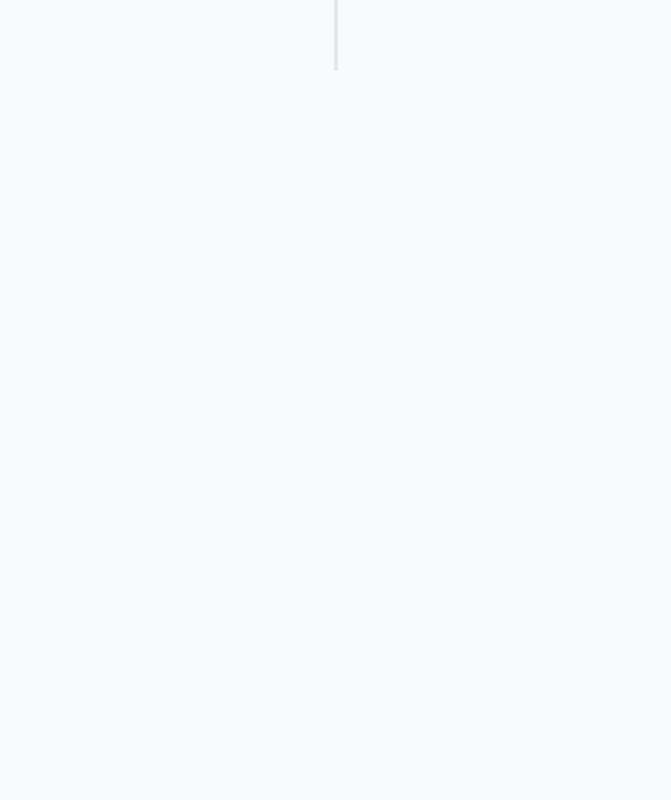
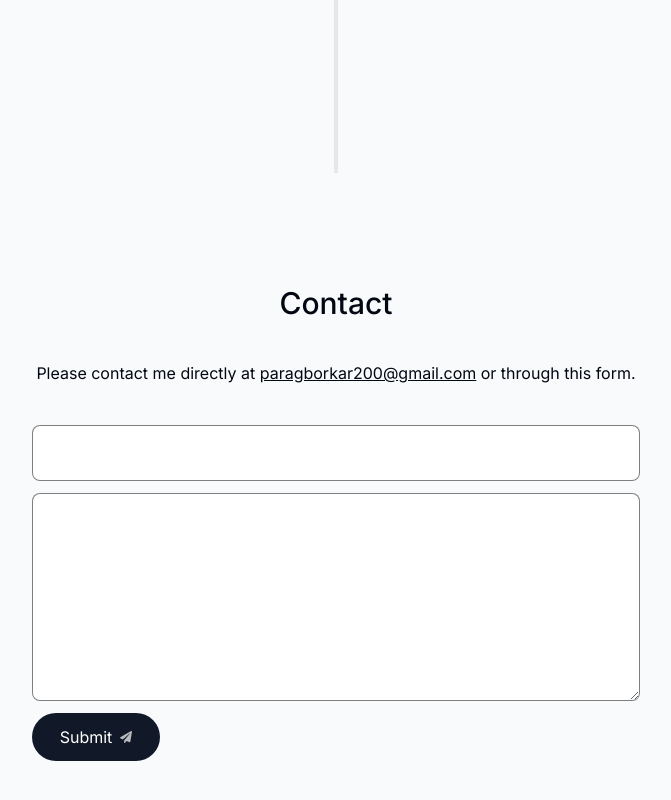
Before and after one commit to paragborkar/portfolio, a Next.js app: page / in a window 1280 px wide. Shown: the part 2459-3259 px from the top of the page, without its empty margins (304-975 px from the left). Built offline with nearby package versions, Linux system fonts and the light colour scheme.

Commit message:
Contact Page Created

```diff
--- a/app/page.tsx
+++ b/app/page.tsx
@@ -1,4 +1,5 @@
 import About from "@/components/about";
+import Contact from "@/components/contact";
 import Experience from "@/components/experience";
 import Intro from "@/components/intro";
 import Projects from "@/components/project";
@@ -13,6 +14,7 @@ export default function Home() {
         <Projects/>
         <Skills/>
         <Experience/>
+        <Contact/>
     </main>
   )
 }
--- /dev/null
+++ b/components/contact.tsx
@@ -0,0 +1,24 @@
+import React from 'react'
+import { FaPaperPlane } from 'react-icons/fa';
+
+const Contact = () => {
+  return (
+    <section id='contact'
+    className='w-[min(100%,38rem)] max-w-[53rem] scroll-mt-28 text-center sm:mb-15'
+    >
+        <h2  className='text-3xl font-medium capitalize text-center mb-[5vh]'>Contact</h2>
+        <p>Please contact me directly at <a className='underline' href='mailto:paragborkar200@gmail.com' >paragborkar200@gmail.com</a> or through this form.</p>
+        <form className='mt-10 flex flex-col ' action="mailto:paragborkar200@gmail.com" >
+          <input type='email' className='h-14 rounded-lg border border-black/50  ' name='Email' />
+          <textarea className='h-52 my-3 rounded-lg border border-black/50 p-4 ' name='Message' />
+          <button type='submit' className='h-[3rem] w-[8rem] bg-gray-900 text-white
+           rounded-full outline-none transition-all flex items-center justify-center gap-2
+            hover:translate-x-1 hover:-translate-y-1
+            ' >Submit
+            <FaPaperPlane className="text-xs opacity-70 transition-all " /> </button>
+        </form>
+    </section>
+  )
+}
+
+export default Contact;
--- a/components/experience.tsx
+++ b/components/experience.tsx
@@ -9,7 +9,7 @@ import {
 
 const Experience = () => {
   return (
-    <section id='experience' >
+    <section id='experience' className='mb-28 max-w-[53rem] scroll-mt-28 text-center sm:mb-15' >
          <h2  className='text-3xl font-medium capitalize text-center mb-[5vh]'>Experience</h2>
          <VerticalTimeline lineColor='' >
                 {
--- a/components/skills.tsx
+++ b/components/skills.tsx
@@ -17,13 +17,13 @@ const Skills = () => {
     }
 
   return (
-    <motion.section className='mb-28 max-w-[53rem] scroll-mt-28 text-center sm:mb-15 '
+    <motion.section className='mb-28 max-w-[53rem] scroll-mt-28 text-center sm:mb-15'
     initial={{opacity:0,y:100}}
     animate={{opacity:1 , y:0}}
     transition={{
         delay: 0.9,
       }}
-      id=''
+      id='skills'
     >
         <h2  className='text-3xl font-medium capitalize text-center mb-[5vh] mt-[7vh]'>Skills</h2>
         <ul className='flex flex-wrap justify-center gap-2 text-lg text-gray-800 ' >
```
